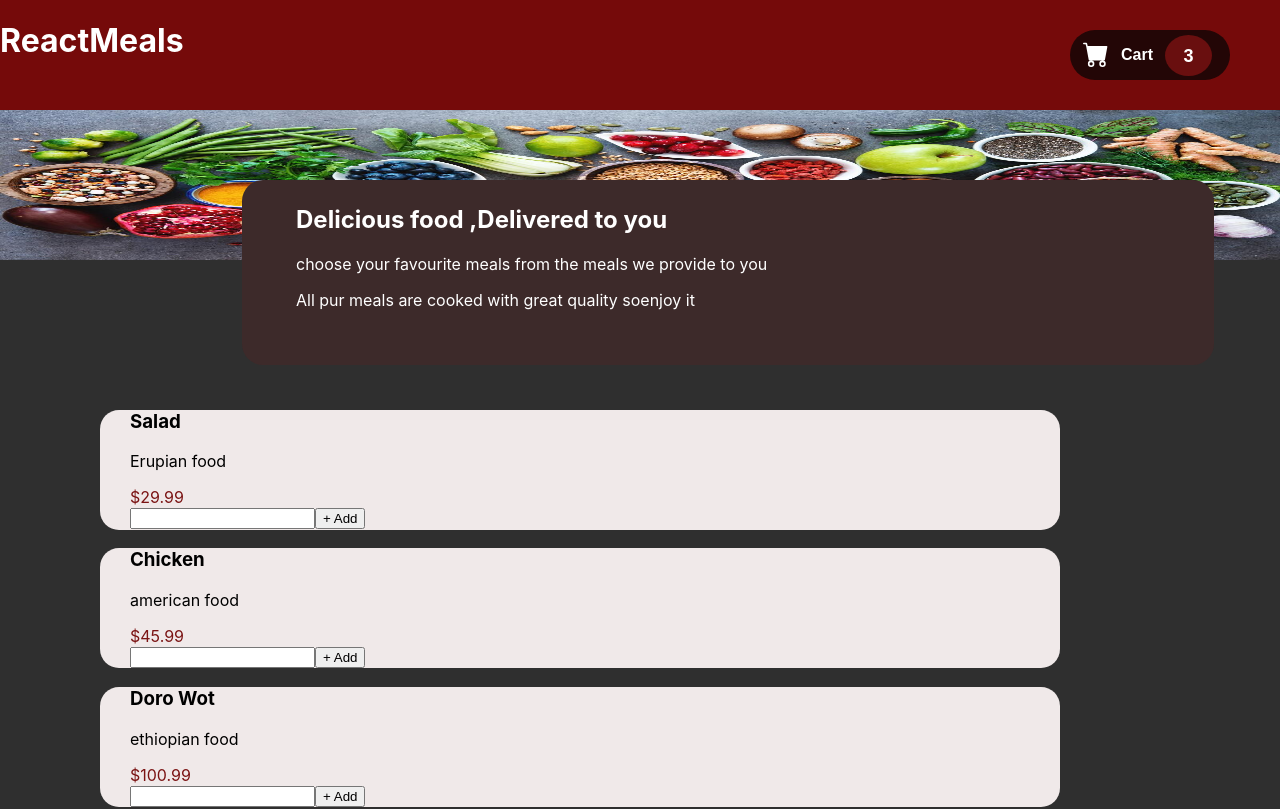
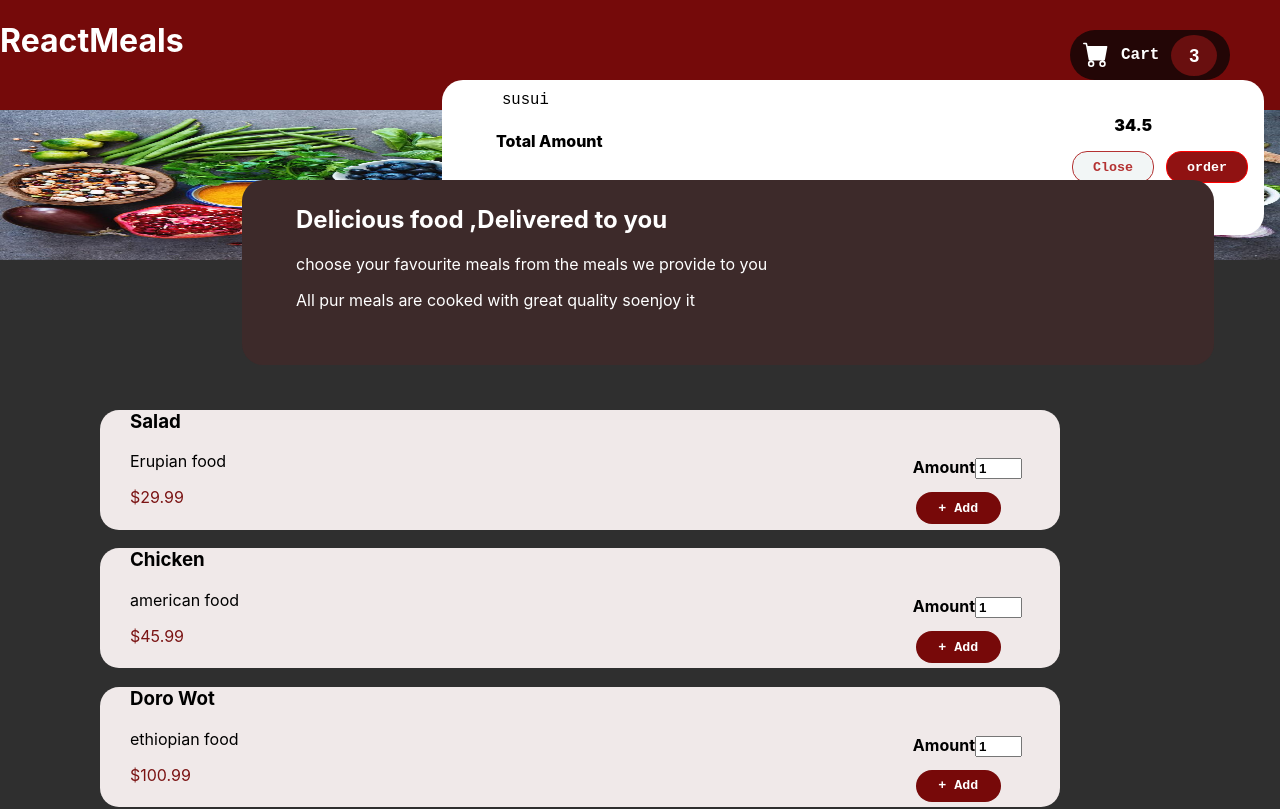
Before and after one commit to mullermad/ReactFoodOrderApp, a React (Create React App) app: page / in a window 1280 px wide. Shown: the top 809 px of the page. Built offline with nearby package versions, Linux system fonts and the light colour scheme.

Commit message:
mullermad 5rd  commit

```diff
--- a/public/index.html
+++ b/public/index.html
@@ -28,6 +28,7 @@
   </head>
   <body>
     <noscript>You need to enable JavaScript to run this app.</noscript>
+    <div id="overlays"></div>
     <div id="root"></div>
     <!--
       This HTML file is a template.
--- a/src/App.js
+++ b/src/App.js
@@ -2,12 +2,14 @@ import {Fragment} from 'react';
 import Header from './components/layout/Header';
 import './App.css';
 import Meals from './components/meals/Meals';
+import Cart from './components/cart/Cart';
 
 
 function App() {
   return (
     <Fragment className="App">
       <Header />
+      <Cart />
       <main>
         <Meals />
       </main>
--- /dev/null
+++ b/src/components/UI/Input.css
@@ -0,0 +1,10 @@
+.input{
+height: 32px;
+}
+.input-feild{
+    font-weight: bold;
+}
+.input label{
+    font-weight: bold;
+
+}
--- /dev/null
+++ b/src/components/UI/Input.jsx
@@ -0,0 +1,12 @@
+import React from 'react'
+import './Input.css';
+const Input = (props) => {
+  return (
+    <div className='input'>
+        <label>{props.label}</label>
+       <input className='input-feild' id={props.id} {...props.input}/>
+    </div>
+  )
+}
+
+export default Input;
--- /dev/null
+++ b/src/components/UI/Models.jsx
@@ -0,0 +1,27 @@
+import {Fragment} from 'react';
+import ReactDom from 'react-dom';
+import './Models.css';
+
+const Backdrop=(props)=>{
+return <div></div>
+}
+
+const ModelOverLay=(props)=>{
+    return (
+      <div>
+        <div>{props.children}</div>
+      </div>
+    );
+}
+
+const PortElement=document.getElementById('overlays');
+const Models = (props) => {
+  return (
+    <Fragment>
+      {ReactDom.createPortal(<Backdrop />, PortElement)}
+      {ReactDom.createPortal(<ModelOverLay>{props.children}</ModelOverLay>, PortElement)}
+    </Fragment>
+  );
+}
+
+export default Models;
--- /dev/null
+++ b/src/components/cart/Cart.css
@@ -0,0 +1,61 @@
+.cart{
+    background-color: white;
+    width: 60%;
+    height: 150px;
+    margin-left: 12rem;
+   padding-left: 54px;
+   padding-top: 5px;
+   border-radius: 21px;
+   position: fixed;
+   top: 5rem;
+   right: 1rem;
+
+}
+.cart-name{
+   font-family: monospace;
+    display: flex;
+
+}
+.amount-cart-div{
+    display: flex;
+    justify-content: space-between;
+}
+.cart-amount{
+    margin-top: 1rem;
+    font-weight: 800;
+}
+.amount{
+    font-weight: 1000;
+margin-right: 7rem;
+}
+
+.cart-button button{
+
+
+font-weight: bold;
+font-family: monospace;
+height: 32px;
+width: 82px;
+border-radius: 15px;
+
+
+
+}
+.cart-button{
+ margin-left: 36rem;
+
+
+
+
+}
+.order-button{
+    border: solid 1px red;
+    color: white;
+     margin-left: 12px;
+    background-color: rgb(144, 18, 18);
+}
+.close-button{
+    border: solid 1px;
+   color: rgb(180, 50, 50);
+    background-color: rgb(242, 246, 246);
+}
--- /dev/null
+++ b/src/components/cart/Cart.jsx
@@ -0,0 +1,30 @@
+import React from 'react'
+import Models from '../UI/Models';
+import '../cart/Cart.css';
+
+const Cart = () => {
+  // const Data = [{ id: "m1", name: "susui", amount: 2, price: 12.99 }];
+  //   const CartItem=Data.map(data=>{
+  //       return <ul>
+  //           <li>{data.name}</li>
+  //       </ul>
+  //   })
+  return (
+    <Models>
+      <div className="cart">
+        {/* <CartItem /> */}
+        <div className="cart-name">susui</div>
+        <div className='amount-cart-div'>
+          <span className='cart-amount'>Total Amount</span>
+          <span className='amount'> 34.5</span>
+        </div>
+        <div className='cart-button'>
+          <button className='close-button'>Close</button>
+          <button className='order-button'>order</button>
+        </div>
+      </div>
+    </Models>
+  );
+}
+
+export default Cart;
--- a/src/components/meals/MealItem/MealItemForm.css
+++ b/src/components/meals/MealItem/MealItemForm.css
@@ -0,0 +1,19 @@
+.mealItemForm{
+ position: absolute;
+ right: 3rem;
+margin-top: -50px;
+}
+.form-button{
+    color: white;
+    font-family: monospace;
+    font-weight: bold;
+    height: 32px;
+    width: 85px;
+   margin: 3px;
+    border: none;
+    border-radius: 17px;
+    background-color: rgb(119, 9, 9);
+}
+/* .form-input{
+
+} */
--- a/src/components/meals/MealItem/MealItemForm.jsx
+++ b/src/components/meals/MealItem/MealItemForm.jsx
@@ -1,13 +1,21 @@
 import React from 'react';
+import Input from '../../UI/Input';
 import './MealItemForm.css';
 
 const MealItemForm = () => {
   return (
-   <form>
- <input />
- <button>+ Add</button>
-   </form>
-  )
+    <form className='mealItemForm'>
+      <Input className="form-input" label='Amount' input={{
+        id:'amount',
+        type:'number',
+        min:'1',
+        max:'5',
+        defaultValue:'1'
+
+      }} />
+      <button className='form-button'>+ Add</button>
+    </form>
+  );
 }
 
 export default MealItemForm;
```
Also changed, not shown: src/components/UI/Models.css (added).
